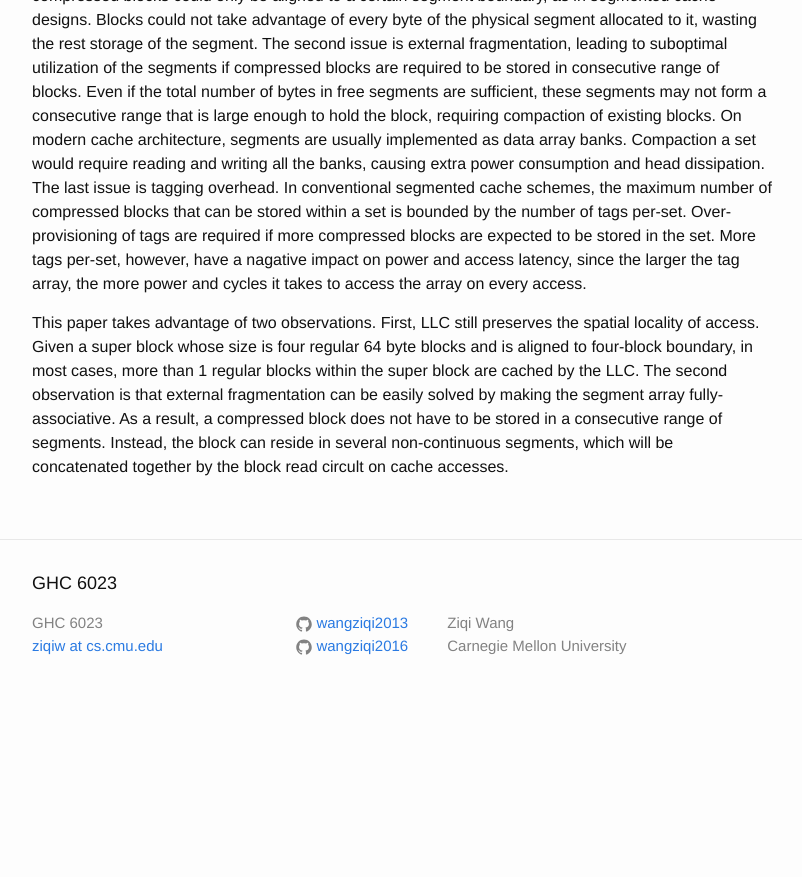
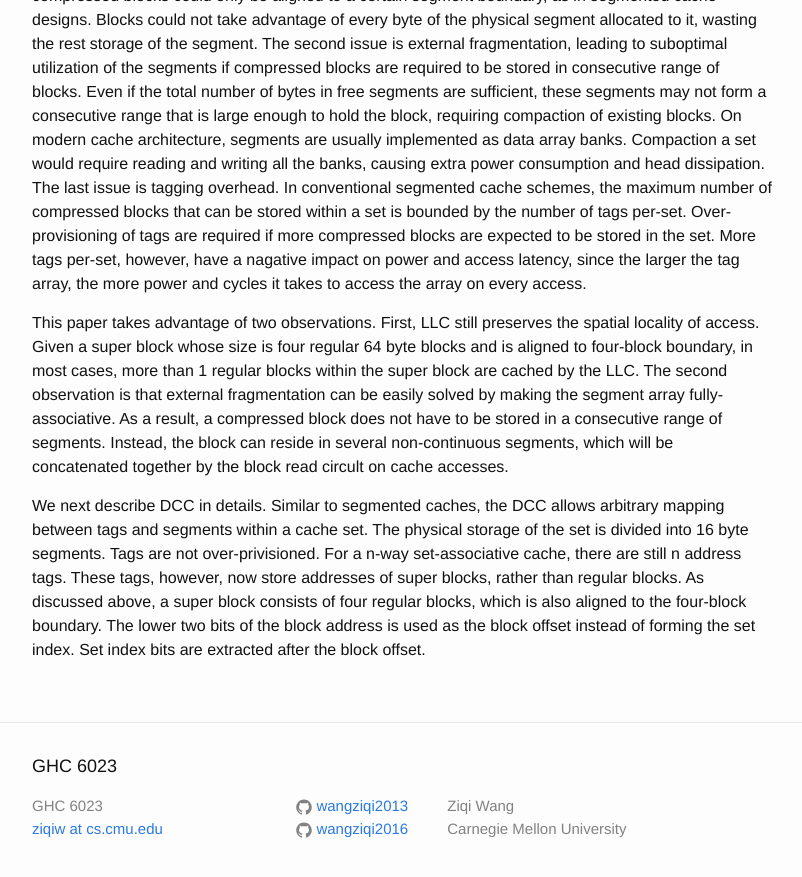
Before and after one commit to wangziqi2013/wangziqi2013.github.io, a Jekyll site: the page built from _posts/2020-06-12-dcc.markdown, in a window 1280 px wide and 900 px high, scrolled down 646 px. Shown: the top 877 px of the window, without its empty margins (238-1040 px from the left). Built offline with Jekyll 4.4.1, drawn with Linux system fonts in a browser that asks for light colours; before the commit the page ends 1363 px from its top, so only the background shows below that.

Commit message:
Adding set index

```diff
--- a/_posts/2020-06-12-dcc.markdown
+++ b/_posts/2020-06-12-dcc.markdown
@@ -35,3 +35,10 @@ blocks within the super block are cached by the LLC. The second observation is t
 solved by making the segment array fully-associative. As a result, a compressed block does not have to be stored in a
 consecutive range of segments. Instead, the block can reside in several non-continuous segments, which will be concatenated
 together by the block read circult on cache accesses.
+
+We next describe DCC in details. Similar to segmented caches, the DCC allows arbitrary mapping between tags and segments
+within a cache set. The physical storage of the set is divided into 16 byte segments. Tags are not over-privisioned.
+For a n-way set-associative cache, there are still n address tags. These tags, however, now store addresses of super blocks,
+rather than regular blocks. As discussed above, a super block consists of four regular blocks, which is also aligned to
+the four-block boundary. The lower two bits of the block address is used as the block offset instead of forming the
+set index. Set index bits are extracted after the block offset.
```
